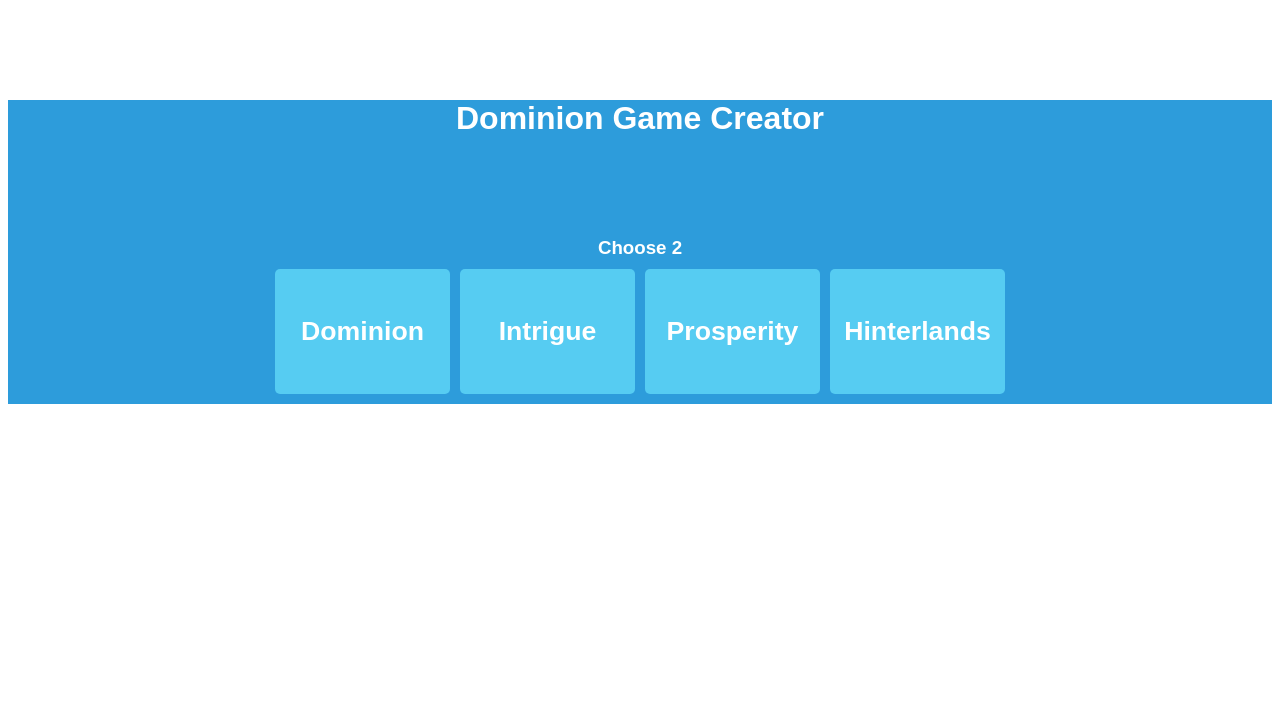
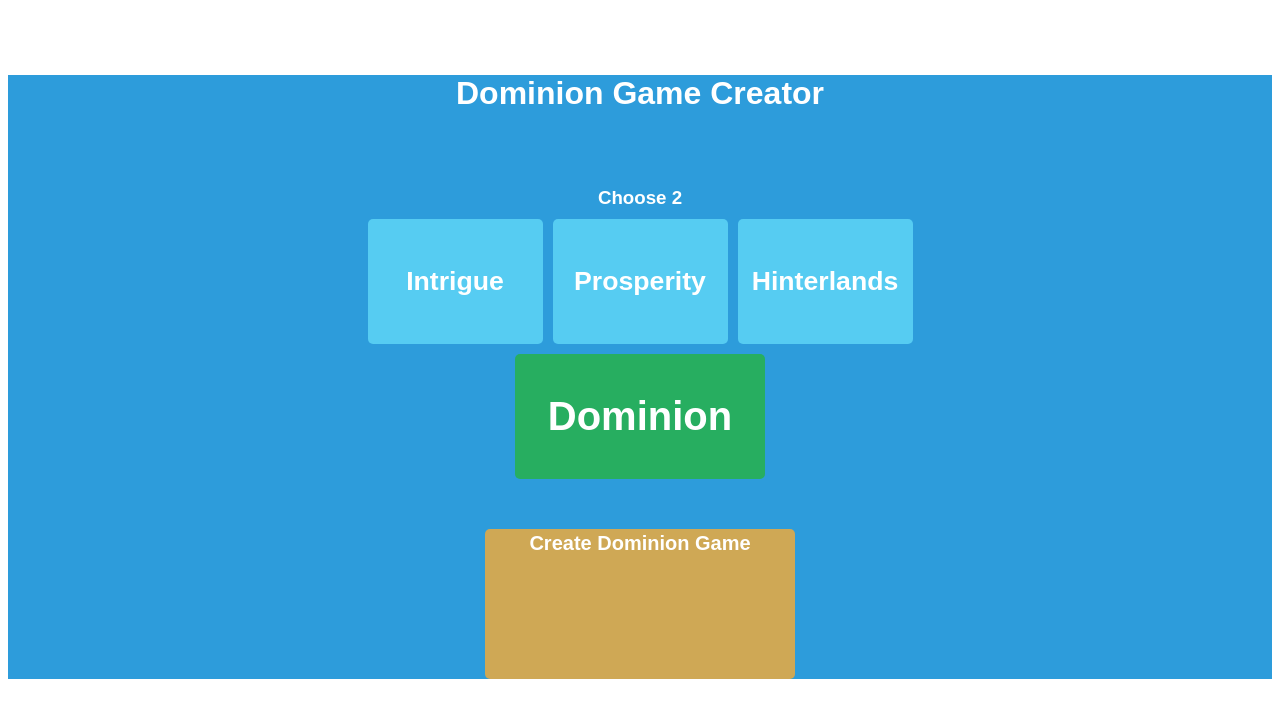
Before and after one commit to sdwowk/DominionGameGenerator, a React app in the folder client/: page / in a window 1280 px wide. Both pictures are taken after a click on the button "Dominion". Shown: the top 718 px of the page. Built offline with nearby package versions, Linux system fonts and the light colour scheme; the HTML template or start-up script is replaced by a standard one.

Commit message:
Add changes to state handling and separate pair from decks

```diff
--- /dev/null
+++ b/client/src/components/Choices.jsx
@@ -0,0 +1,39 @@
+import React from "react";
+import { styles } from "../styles";
+
+export default class Choices extends React.PureComponent {
+  getDecks() {
+    return this.props.decks || [];
+  }
+  getPair() {
+    return this.props.pair || [];
+  }
+  isDisabled() {
+    return !!this.props.hasChosen;
+  }
+  hasVotedFor(entry) {
+    return this.props.pair.includes(entry);
+  }
+  render() {
+    return (
+      <div style={styles.container}>
+        <h3 style={styles.textStyles}>Choose 2</h3>
+        <div className="voting" style={styles.buttonContainer}>
+          {this.getDecks().map(entry => (
+            <button
+              key={entry.name}
+              disabled={this.isDisabled()}
+              onClick={() => this.props.addToPair(entry)}
+              style={styles.chooseButtonStyle}
+            >
+              <h1>{entry.name}</h1>
+              {this.hasVotedFor(entry) ? (
+                <div className="label">Chosen</div>
+              ) : null}
+            </button>
+          ))}
+        </div>
+      </div>
+    );
+  }
+}
--- a/client/src/components/ChooseDeck.jsx
+++ /dev/null
@@ -1,51 +0,0 @@
-import React from "react";
-import { styles } from "../styles";
-
-export default class ChooseDeck extends React.PureComponent {
-  getDecks() {
-    return this.props.decks || [];
-  }
-  getPair() {
-    return this.props.pair || [];
-  }
-  isDisabled() {
-    return !!this.props.hasChosen;
-  }
-  hasVotedFor(entry) {
-    return this.props.pair.includes(entry.name);
-  }
-  render() {
-    return (
-      <div style={styles.container}>
-        <h3 style={styles.textStyles}>Choose 2</h3>
-        <div className="voting" style={styles.buttonContainer}>
-          {this.getDecks().map(entry => (
-            <button
-              key={entry.name}
-              disabled={this.isDisabled()}
-              onClick={() => this.props.addToPair(entry.name)}
-              style={styles.chooseButtonStyle}
-            >
-              <h1>{entry.name}</h1>
-              {this.hasVotedFor(entry) ? (
-                <div className="label">Chosen</div>
-              ) : null}
-            </button>
-          ))}
-        </div>
-        <div className="chosen" style={styles.buttonContainer}>
-          {this.getPair().map(deck => (
-            <button
-              key={deck.name}
-              disabled={this.isDisabled()}
-              onClick={() => this.props.removeFromPair(deck.name)}
-              style={styles.chooseButtonStyle}
-            >
-              <h1>{deck.name}</h1>
-            </button>
-          ))}
-        </div>
-      </div>
-    );
-  }
-}
--- a/client/src/components/DominionRandomizer.jsx
+++ b/client/src/components/DominionRandomizer.jsx
@@ -3,7 +3,8 @@
 import {connect} from 'react-redux';
 import * as actionCreators from '../action_creators';
 import { styles } from '../styles';
-import ChooseDeck from './ChooseDeck';
+import Choices from './Choices';
+import PairDisplay from './PairDisplay';
 
 export class DominionRandomizer extends React.PureComponent{
 
@@ -12,8 +13,9 @@
       <h1 style={styles.textStyles}>Dominion Game Creator</h1>
       {this.props.showCards ?
         <Winner ref="winner" winner={this.props.winner} /> :
-        <ChooseDeck {...this.props} />}
-        <button onClick={() => this.props.randomizecards} hidden={this.props.pair.length == 0}>Create Dominion Game</button>
+        <Choices {...this.props} />}
+      {this.props.pair.length > 0 ? <PairDisplay {...this.props}/>: null}
+        <button style={styles.winner} onClick={() => this.props.randomizecards} hidden={this.props.pair.length == 0}>Create Dominion Game</button>
     </div>;
   }
 }
--- /dev/null
+++ b/client/src/components/PairDisplay.jsx
@@ -0,0 +1,20 @@
+import React from "react";
+import { styles } from "../styles";
+
+export default class PairDisplay extends React.PureComponent {
+  render() {
+    return (
+      <div className="chosen" style={styles.buttonContainer}>
+        {this.props.pair.map(deck => (
+          <button
+            key={deck.name}
+            onClick={() => this.props.removeFromPair(deck)}
+            style={styles.buttonStyle}
+          >
+            <h1>{deck.name}</h1>
+          </button>
+        ))}
+      </div>
+    );
+  }
+}
--- a/client/src/reducer.js
+++ b/client/src/reducer.js
@@ -6,20 +6,18 @@
 
 function addToPair(state, entry) {
   const currentPair = state.get("pair");
-  const removeFromList = state.get("decks");
+  var removeFromList = state.get("decks");
   if (currentPair && currentPair.length < 2) {
     currentPair.push(entry);
-    removeFromList.splice(removeFromList.indexOf(entry));
-    console.log("add to pair");
-    console.log(state);
+    removeFromList = removeFromList.filter(item => item !== entry);
+    console.log(currentPair);
+    console.log(removeFromList);
     return state.merge({
       decks: removeFromList,
       pair: currentPair
     });
   } else if (!currentPair) {
     removeFromList.splice(removeFromList.indexOf(entry), 1);
-    console.log("no pair");
-    console.log(state);
     return state.merge({
       decks: removeFromList,
       pair: [entry]
@@ -30,13 +28,13 @@
 }
 
 function removeFromPair(state, entry) {
-  const removeFromPair = state.get("pair");
-  removeFromPair.splice(removeFromPair.indexOf(entry), 1);
-  state.merge({
+  var removeFromPair = state.get("pair");
+  removeFromPair = removeFromPair.splice(removeFromPair.indexOf(entry), 1);
+  return state.merge({
     pair: removeFromPair,
+    pairLength: state.get("pairLength")-1,
     decks: state.get("decks").push(entry)
   });
-  return state;
 }
 
 function resetVote(state) {
@@ -53,6 +51,7 @@
 function getDecks(state) {
   const decks = require("./DominionDecks.json");
   state = state.set("pair", []);
+  state = state.set("pairLength", 0);
   return state.set("decks", decks);
 }
 
--- a/client/src/styles.js
+++ b/client/src/styles.js
@@ -5,7 +5,7 @@
         flexDirection: 'column',
         justifyContent: 'center',
         backgroundColor: '#2D9CDB',
-        marginTop: 100
+        marginTop: 75
     },
     buttonContainer: {
         margin: 'auto',
@@ -38,10 +38,12 @@
         borderColor: 'transparent',
         backgroundColor: '#27AE60',
         width: 250,
-        height: 50,
+        height: 125,
         fontSize: 20,
         fontWeight: 'bold',
         fontFamily: 'Arial',
+        marginLeft: 5,
+        marginRight: 5,
         color: '#FFF'
     },
 
@@ -55,17 +57,19 @@
 
     },
     winner: {
-        backgroundColor: '#F2C94C',
+        backgroundColor: '#cfa855',
+        borderColor: 'transparent',
         margin: 'auto',
         display: 'flex',
-        flexDirection: 'column',
         justifyContent: 'center',
-        paddingLeft: 2,
-        paddingRight: 2,
         borderRadius: 5,
-        marginTop: 100,
+        marginTop: 50,
         width: 310,
         height: 150,
+        fontSize: 20,
+        fontWeight: 'bold',
+        fontFamily: 'Arial',
+        color: '#FFF',
         textAlign: 'center',
     }
 
```
